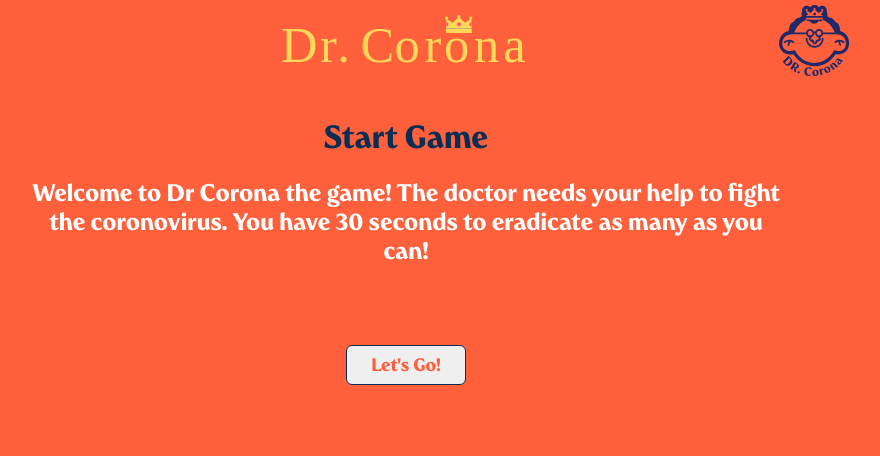
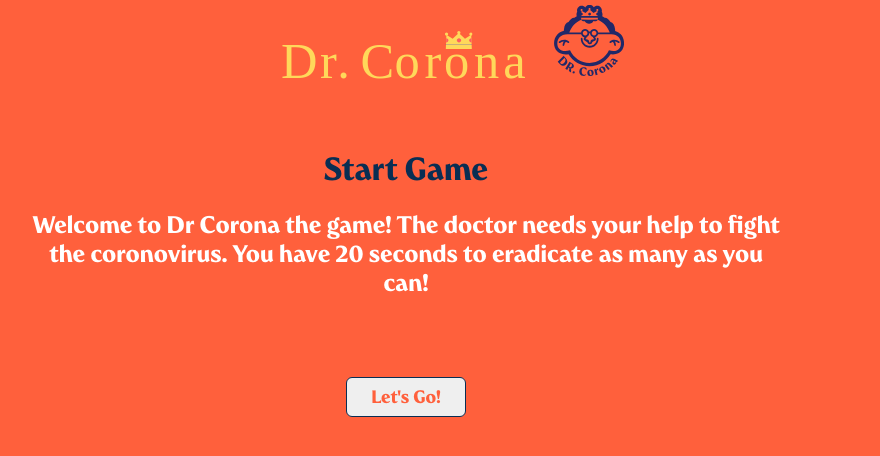
Before and after one commit to Giannoulo/dr-corona-bump, a React (Create React App) app: page / in a window 1280 px wide. Shown: the top 456 px of the page, without its empty margins (234-1114 px from the left). Built offline with nearby package versions, Linux system fonts and the light colour scheme.

Commit message:
Fixed score bug when no top score was present

```diff
--- a/src/Components/GameOver.js
+++ b/src/Components/GameOver.js
@@ -31,7 +31,7 @@ const GameOver = (props) => {
           <h1>Start Game</h1>
           <div className="game-over-modal-text">
             Welcome to Dr Corona the game! The doctor needs your help to fight the coronovirus. You
-            have 30 seconds to eradicate as many as you can!
+            have 20 seconds to eradicate as many as you can!
           </div>
           <button onClick={() => props.playCallback(null)}>Let's Go!</button>
         </>
--- a/src/Components/Timer.js
+++ b/src/Components/Timer.js
@@ -29,7 +29,7 @@ const Timer = (props) => {
           const oldScore = parseInt(localStorage.getItem("topScore"));
           props.playCallback("gameOver", oldScore, props.count);
         } else {
-          props.playCallback("gameOver", 0);
+          props.playCallback("gameOver", 0, props.count);
         }
       } catch (error) {
         console.log("Get local storage item topScore error");
--- a/src/SCSS/_controls.scss
+++ b/src/SCSS/_controls.scss
@@ -1,5 +1,4 @@
 #controls-div {
-  margin: 0px 0px 5px 0px;
   color: $corona-white;
   justify-content: space-between;
   font-size: #{"min(5vw, 22px)"}; // Got different unit type error from Sass
--- a/src/SCSS/_header.scss
+++ b/src/SCSS/_header.scss
@@ -1,7 +1,5 @@
 #header-row {
   padding: 15px 5px 0px 5px;
-  box-shadow: 1px 2px 10px $corona-orange;
-  // border-radius: 10px;
   background-color: $corona-orange;
 }
 
@@ -9,6 +7,7 @@
   font-size: 42px;
   color: $corona-orange;
   color: $corona-blue;
+  margin: 2vh 0px 2vh 0px;
   & > img {
     width: 250px;
   }
@@ -19,4 +18,10 @@
   position: absolute;
   top: 5px;
   right: 5px;
+  @media (min-width: 650px) {
+    right: 15vw;
+  }
+  @media (min-width: 1200px) {
+    right: 18vw;
+  }
 }
--- a/src/SCSS/main.css
+++ b/src/SCSS/main.css
@@ -5,8 +5,6 @@
 
 #header-row {
   padding: 15px 5px 0px 5px;
-  -webkit-box-shadow: 1px 2px 10px #ff603c;
-          box-shadow: 1px 2px 10px #ff603c;
   background-color: #ff603c;
 }
 
@@ -14,6 +12,7 @@
   font-size: 42px;
   color: #ff603c;
   color: #092e53;
+  margin: 2vh 0px 2vh 0px;
 }
 
 #header-col > img {
@@ -27,8 +26,19 @@
   right: 5px;
 }
 
+@media (min-width: 650px) {
+  #dr-corona-trademark {
+    right: 15vw;
+  }
+}
+
+@media (min-width: 1200px) {
+  #dr-corona-trademark {
+    right: 18vw;
+  }
+}
+
 #controls-div {
-  margin: 0px 0px 5px 0px;
   color: white;
   -webkit-box-pack: justify;
       -ms-flex-pack: justify;
```
Also changed, not shown: 1 other file (tests, documents, lock files or other folders).
